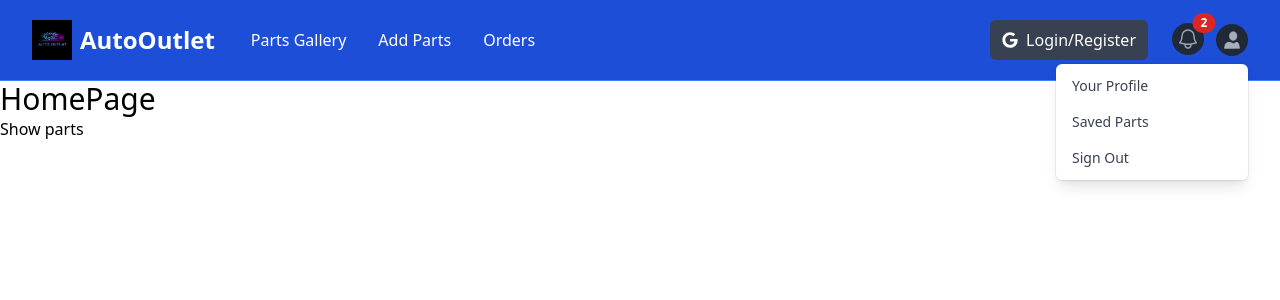
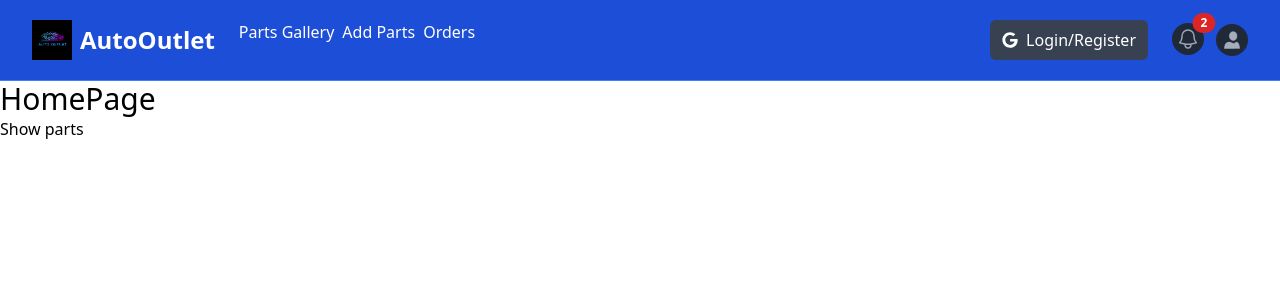
Before and after one commit to KQuiggins/NextJS_AutoOutlet, a Next.js app: page / in a window 1280 px wide. Shown: the top 300 px of the page. Built offline with nearby package versions, Linux system fonts and the light colour scheme.

Commit message:
Add link underline animation and profile menu to Navbar component

```diff
--- a/assets/styles/globals.css
+++ b/assets/styles/globals.css
@@ -1,3 +1,25 @@
 @tailwind base;
 @tailwind components;
 @tailwind utilities;
+
+/* styles.css or your specific component css file */
+.link-underline-animation {
+    position: relative;
+    display: inline-block; /* Necessary to contain the pseudo-element */
+  }
+
+  .link-underline-animation::after {
+    content: '';
+    position: absolute;
+    width: 0;
+    height: 2px; /* Adjust the thickness of the underline */
+    bottom: -5px; /* Adjust the spacing from the text */
+    left: 50%;
+    background-color: white; /* Match your link color or choose another */
+    transition: width 0.3s ease, left 0.3s ease; /* Smooth transition for the animation */
+  }
+
+  .link-underline-animation:hover::after {
+    width: 100%;
+    left: 0;
+  }
--- a/components/Navbar.jsx
+++ b/components/Navbar.jsx
@@ -5,9 +5,14 @@ import Link from "next/link";
 import logo from "@/assets/images/logo.png";
 import profileDefault from "@/assets/images/profile.png";
 import { FaGoogle } from "react-icons/fa";
+import { usePathname } from "next/navigation";
 
 const Navbar = () => {
   const [mobileMenuOpen, setMobileMenuOpen] = useState(false);
+  const [profileMenuOpen, setProfileMenuOpen] = useState(false);
+
+  const pathname = usePathname();
+
   return (
     <nav className="bg-blue-700 border-b border-blue-500">
       <div className="mx-auto max-w-7xl px-2 sm:px-6 lg:px-8">
@@ -55,19 +60,19 @@ const Navbar = () => {
               <div className="flex space-x-2">
                 <Link
                   href="/parts"
-                  className="text-white hover:bg-gray-900 hover:text-white rounded-md px-3 py-2"
+                  className="text-white text-base font-medium hover:text-opacity-75 transition duration-150 ease-in-out link-underline-animation"
                 >
                   Parts Gallery
                 </Link>
                 <Link
                   href="/parts/add_parts"
-                  className="text-white hover:bg-gray-900 hover:text-white rounded-md px-3 py-2"
+                  className="text-white text-base font-medium hover:text-opacity-75 transition duration-150 ease-in-out link-underline-animation"
                 >
                   Add Parts
                 </Link>
                 <Link
                   href="/orders"
-                  className="text-white hover:bg-gray-900 hover:text-white rounded-md px-3 py-2"
+                  className="text-white text-base font-medium hover:text-opacity-75 transition duration-150 ease-in-out link-underline-animation"
                 >
                   Orders
                 </Link>
@@ -123,6 +128,7 @@ const Navbar = () => {
                   id="user-menu-button"
                   aria-expanded="false"
                   aria-haspopup="true"
+                  onClick={(prev) => setProfileMenuOpen((prev) => !prev)}
                 >
                   <span className="absolute -inset-1.5"></span>
                   <span className="sr-only">Open user menu</span>
@@ -135,6 +141,7 @@ const Navbar = () => {
               </div>
 
               {/* <!-- Profile dropdown --> */}
+              {profileMenuOpen ? (
                 <div
                   id="user-menu"
                   className="absolute right-0 z-10 mt-2 w-48 origin-top-right rounded-md bg-white py-1 shadow-lg ring-1 ring-black ring-opacity-5 focus:outline-none"
@@ -170,36 +177,39 @@ const Navbar = () => {
                     Sign Out
                   </button>
                 </div>
+              ) : null}
             </div>
           </div>
         </div>
       </div>
 
       {/* <!-- Mobile menu, show/hide based on menu state. --> */}
-      {mobileMenuOpen && (
-        <div id="mobile-menu">
+      {mobileMenuOpen ? (
+        <div id="mobile-menu" className="md:hidden">
           <div className="space-y-1 px-2 pb-3 pt-2">
             <Link
               href="/"
-              className="bg-gray-900 text-white block rounded-md px-3 py-2 text-base font-medium"
+              className={`${pathname === '/' ? "link-underline-animation" : ''} text-white block text-base font-medium hover:text-opacity-75 transition duration-150 ease-in-out`}
             >
               Home
             </Link>
             <Link
               href="/parts"
-              className="text-gray-300 hover:bg-gray-700 hover:text-white block rounded-md px-3 py-2 text-base font-medium"
+              className={`${
+                pathname === "/parts" ? "link-underline-animation" : ""
+              } text-white block text-base font-medium hover:text-opacity-75 transition duration-150 ease-in-out`}
             >
-              Shop Parts
+              Shop
             </Link>
             <Link
-              href="/add_parts"
-              className="text-gray-300 hover:bg-gray-700 hover:text-white block rounded-md px-3 py-2 text-base font-medium"
+              href="/parts/add_parts"
+              className={`${pathname === '/parts/add_parts' ? "link-underline-animation" : ''} text-white block text-base font-medium hover:text-opacity-75 transition duration-150 ease-in-out`}
             >
-              Add Parts
+              Add
             </Link>
             <Link
               href="/orders"
-              className="text-white hover:bg-gray-900 hover:text-white rounded-md px-3 py-2"
+              className={`${pathname === '/orders' ? "link-underline-animation" : ''} text-white block text-base font-medium hover:text-opacity-75 transition duration-150 ease-in-out`}
             >
               Orders
             </Link>
@@ -209,7 +219,7 @@ const Navbar = () => {
             </button>
           </div>
         </div>
-      )}
+      ) : null}
     </nav>
   );
 };
```
Lines whose indentation alone changed are shown as unchanged.
